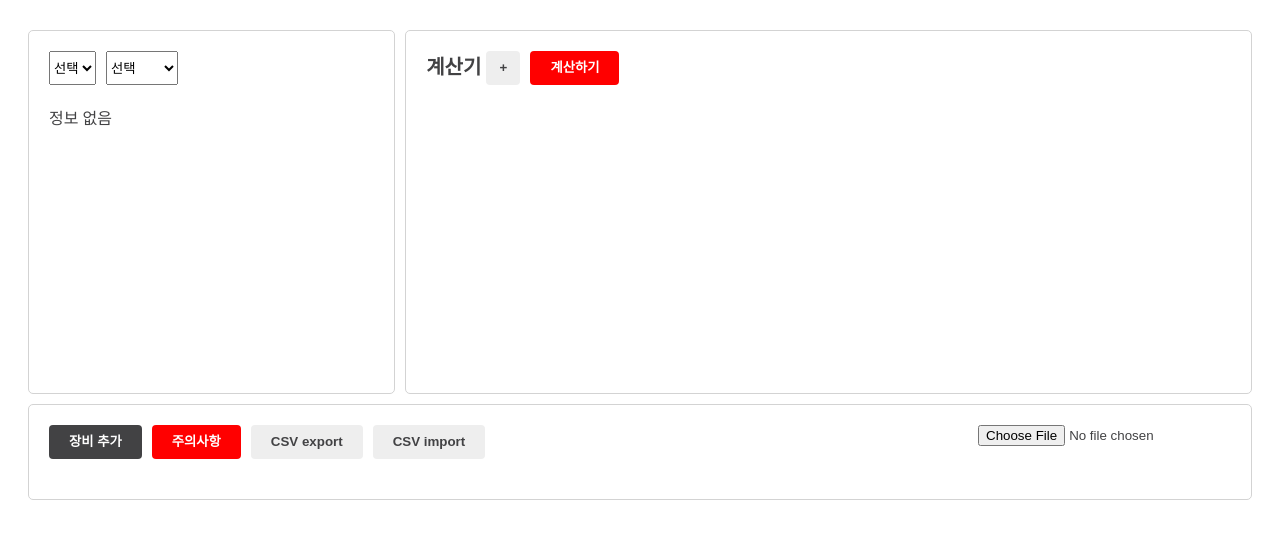
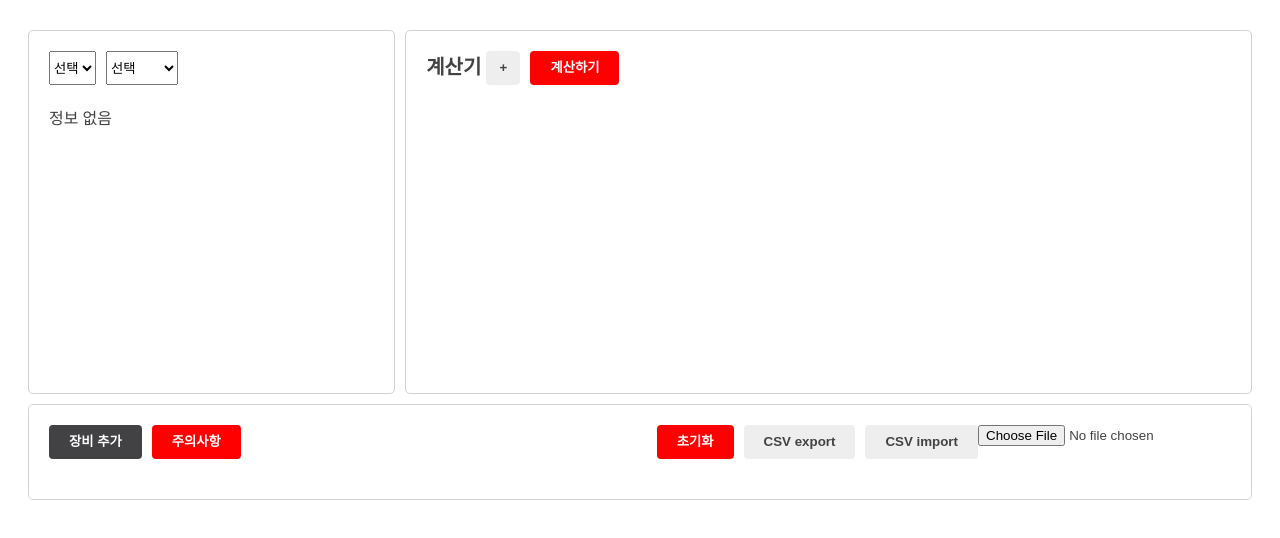
Before and after one commit to lee10104/LOH-equipment-vue, a Vue app: page / in a window 1280 px wide. Shown: the top 538 px of the page. Built offline with nearby package versions, Linux system fonts and the light colour scheme; a web font is replaced by a local one.

Commit message:
데이터 초기화 버튼 추가

```diff
--- a/src/components/Equipments.vue
+++ b/src/components/Equipments.vue
@@ -3,9 +3,12 @@
     <div class="Equipments__header">
       <AppButton :label="$t('equipment.add')" @click="onOffEquipmentFormDialog(newEquipment)"/>
       <AppButton :label="$t('warning')" color="red" @click="onOffNoticeDialog" />
-      <AppButton :label="$t('export')" color="light-grey" @click="exportEquipments" />
-      <AppButton :label="$t('import')" color="light-grey" @click="importEquipments" />
-      <input type="file" id="file" class="Equipments__header--right">
+      <div class="Equipments__header--right">
+        <AppButton :label="$t('initialize')" color="red" @click="initializeEquipments" />
+        <AppButton :label="$t('export')" color="light-grey" @click="exportEquipments" />
+        <AppButton :label="$t('import')" color="light-grey" @click="importEquipments" />
+        <input type="file" id="file">
+      </div>
     </div>
     <div class="Equipments__container">
       <EquipmentSummary
@@ -70,6 +73,12 @@ export default {
     }
   },
   methods: {
+    initializeEquipments() {
+      if (confirm(this.$t('confirm.initialize'))) {
+        this.equipments = [];
+        this.updateEquipments;
+      }
+    },
     onOffEquipmentFormDialog(equipment) {
       this.equipment = equipment;
       this.isDialogOpen = !this.isDialogOpen;
--- a/src/locales/app.ko.json
+++ b/src/locales/app.ko.json
@@ -7,11 +7,15 @@
     "select_file": "먼저 파일을 선택해주세요.",
     "file_not_valid": "파일의 {0}열을 읽다가 실패 했습니다. 파일을 다시 확인 해주세요."
   },
+  "confirm": {
+    "initialize": "장비 데이터를 초기화 하시겠습니까?"
+  },
   "calculate": "계산하기",
   "calculator": "계산기",
   "close": "닫기",
   "export": "CSV export",
   "import": "CSV import",
+  "initialize": "초기화",
   "result": "결과: {0}개",
   "no_data": "정보 없음",
   "select": "선택",
```
